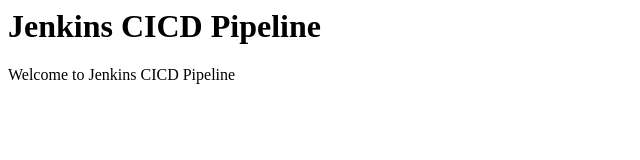
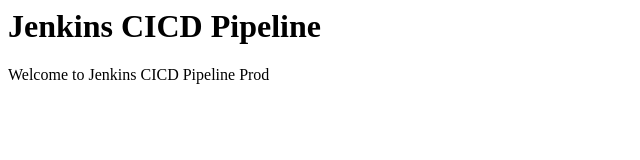
Before and after one commit to richardpalbacal/website, a plain HTML site: page index.html in a window 1280 px wide. Shown: the full height of the page, 0-640 px from the left. Drawn offline with Linux system fonts and the light colour scheme.

Commit message:
modified index.html

```diff
--- a/index.html
+++ b/index.html
@@ -1,5 +1,5 @@
 <html>
 <title>Jenkins CICD Pipeline</title>
 <body><h1>Jenkins CICD Pipeline</h1></body>
-<p>Welcome to Jenkins CICD Pipeline</p>
+<p>Welcome to Jenkins CICD Pipeline Prod</p>
 </html>
```
